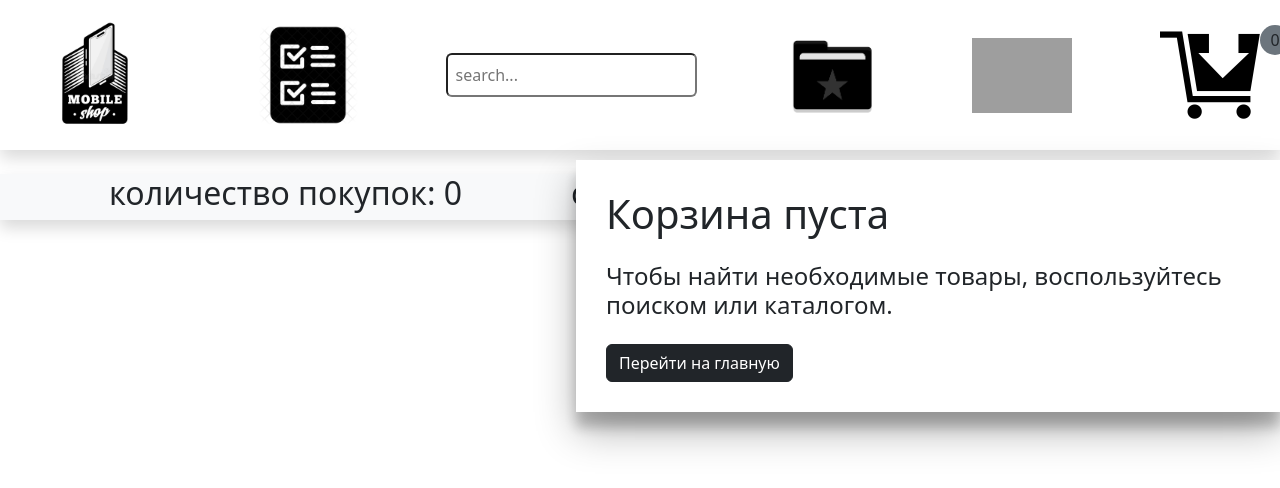
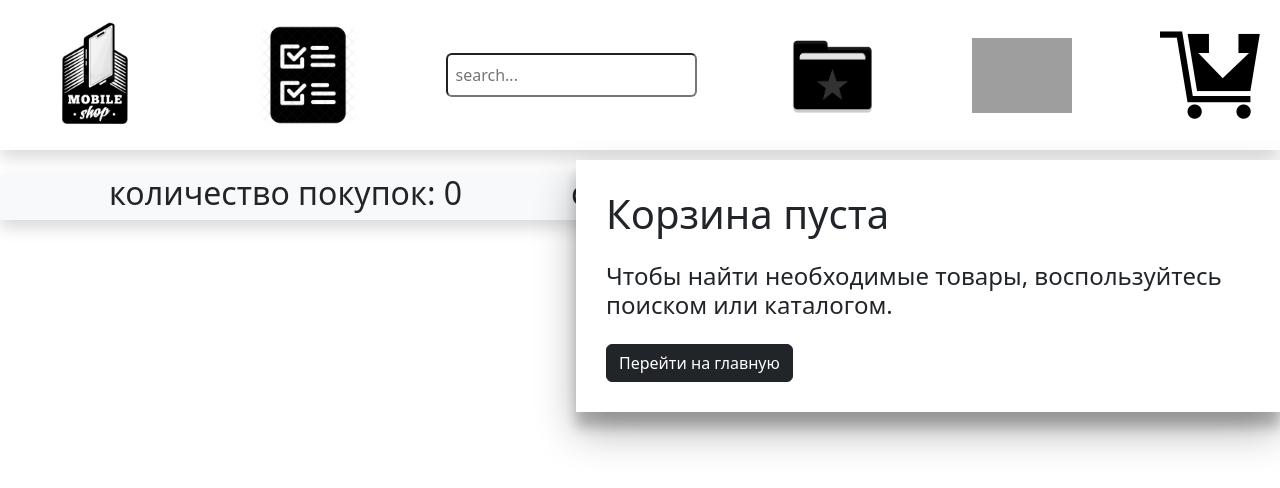
Before and after one commit to VasiliyPoteychuk/diplom, a React (Create React App) app: page /cart in a window 1280 px wide. Shown: the top 488 px of the page. Built offline with nearby package versions, Linux system fonts and the light colour scheme; grey boxes are pictures that could not be loaded.

Commit message:
сделал каунт для избраного

```diff
--- a/src/header/header.js
+++ b/src/header/header.js
@@ -12,12 +12,14 @@ import { search, searchProduct } from "../store/searchSlice";
 import { logOutUser, userSelect } from "../store/usersSlice";
 import { cartSelect } from "../store/cartSlice";
 import {useState} from 'react';
+import { favoriteSelect } from "../store/favoriteSlice";
 
 export default function Header(){
   const dispatch = useDispatch();
   const user = useSelector(userSelect) ;
   const [userOut, setUserOut] = useState(false);
   const cartCount = useSelector(cartSelect).length
+  const favCount = useSelector(favoriteSelect).length
   function cleanSearch(){
     dispatch(searchProduct([]));
     dispatch(search(''));
@@ -32,7 +34,10 @@ export default function Header(){
       <NavLink to={'/'} onClick={()=> cleanSearch()}><img src={brandLogo}  style={{width:150+'px'}} alt='brandLogo'/></NavLink>
       <CatalogProducts/>
       <SearchInput/>
-      <NavLink to={"/favorite"}><img src={favoriteLogo} style={{width: 100 + "px"}} alt='favoriteLogo'/></NavLink>
+      <div className="position-relative">
+         <NavLink to={"/favorite"}><img src={favoriteLogo} style={{width: 100 + "px"}} alt='favoriteLogo'/></NavLink>
+        {favCount!=0 && <span className=" p-2  position-absolute top-0 start-100 bg-secondary rounded-circle ">{favCount}</span>}
+      </div>
       {user.firstName?
         <div className="position-relative">
           <img src={userLogo} style={{width: 100 + "px", height: 70 +'px'}} alt='authLogo' onClick={()=> setUserOut(!userOut)}/>
@@ -45,7 +50,7 @@ export default function Header(){
 
       <div className="position-relative">
         <NavLink to={"/cart"}><img src={logoCart}  style={{width: 100 + "px"}} alt='cartLogo'/> </NavLink>
-        <span className=" p-2  position-absolute top-0 start-100 bg-secondary rounded-circle ">{cartCount}</span>
+        {cartCount!=0 && <span className=" p-2  position-absolute top-0 start-100 bg-secondary rounded-circle ">{cartCount}</span>}
       </div>
 
     </header>
```
